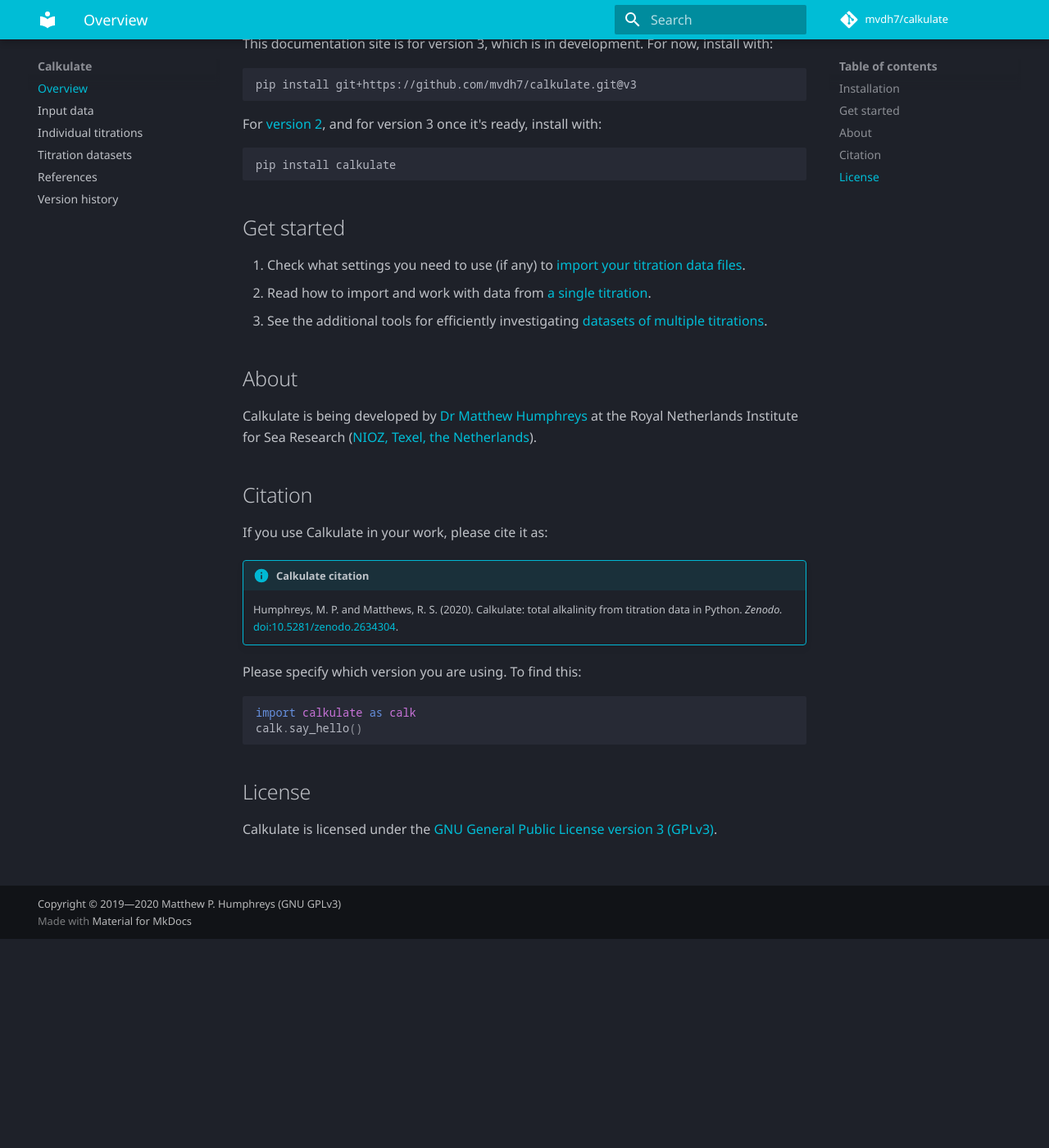
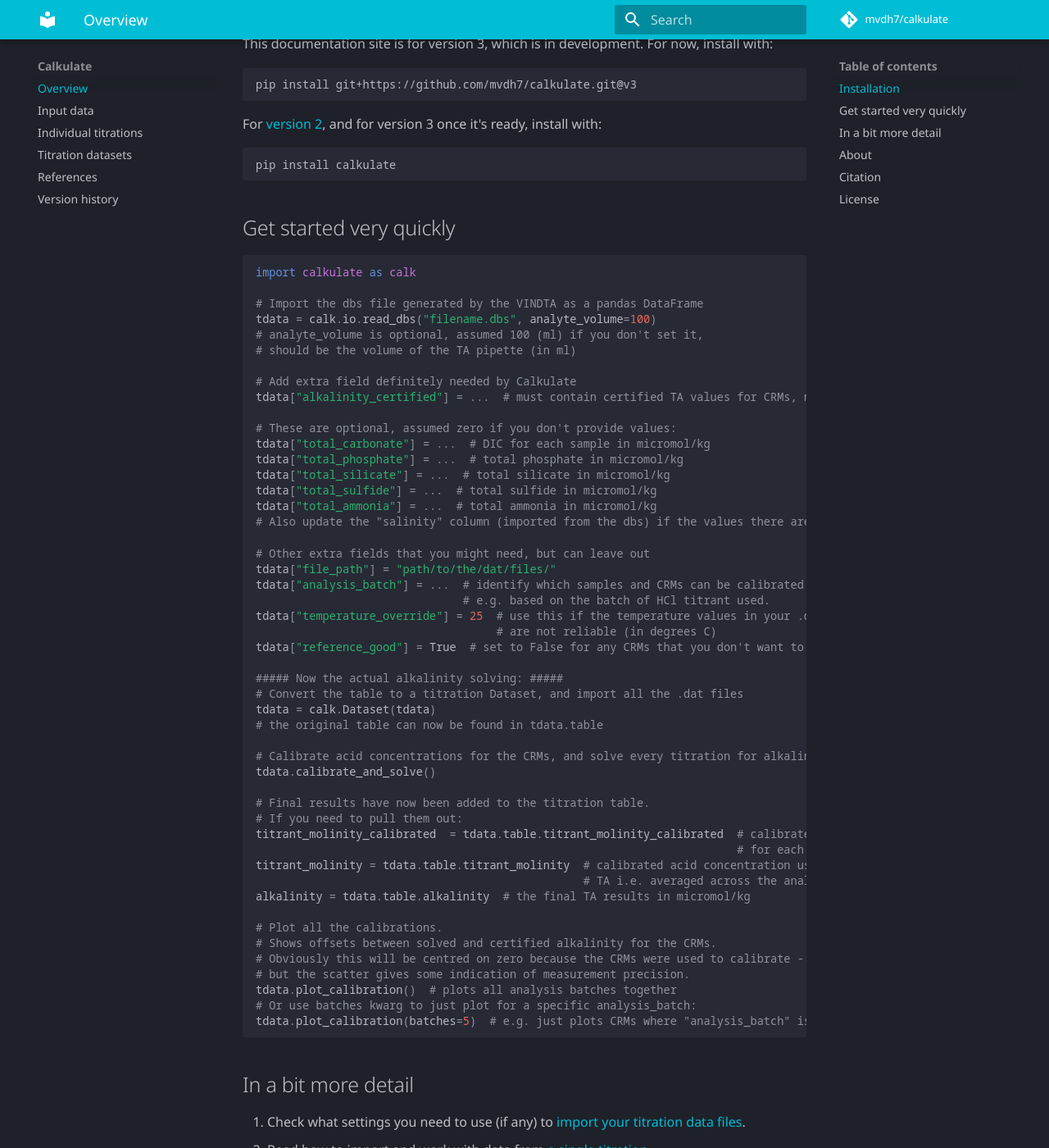
Before and after one commit to mvdh7/calkulate, an MkDocs documentation site: the page built from docs/index.md, in a window 1280 px wide and 1400 px high, scrolled down 255 px. Shown: the whole window at 82% size. Built offline with MkDocs 1.6.1 and Material for MkDocs 9.7.7, drawn with Linux system fonts in a browser that asks for light colours; comment, search, counter and statistics services are not loaded.

Commit message:
Add basic explainer

````diff
--- a/docs/index.md
+++ b/docs/index.md
@@ -12,7 +12,61 @@
 
     pip install calkulate
 
-## Get started
+## Get started very quickly
+
+```python
+import calkulate as calk
+
+# Import the dbs file generated by the VINDTA as a pandas DataFrame
+tdata = calk.io.read_dbs("filename.dbs", analyte_volume=100)
+# analyte_volume is optional, assumed 100 (ml) if you don't set it,
+# should be the volume of the TA pipette (in ml)
+
+# Add extra field definitely needed by Calkulate
+tdata["alkalinity_certified"] = ...  # must contain certified TA values for CRMs, np.nan everywhere else
+
+# These are optional, assumed zero if you don't provide values:
+tdata["total_carbonate"] = ...  # DIC for each sample in micromol/kg
+tdata["total_phosphate"] = ...  # total phosphate in micromol/kg
+tdata["total_silicate"] = ...  # total silicate in micromol/kg
+tdata["total_sulfide"] = ...  # total sulfide in micromol/kg
+tdata["total_ammonia"] = ...  # total ammonia in micromol/kg
+# Also update the "salinity" column (imported from the dbs) if the values there aren't correct
+
+# Other extra fields that you might need, but can leave out
+tdata["file_path"] = "path/to/the/dat/files/"
+tdata["analysis_batch"] = ...  # identify which samples and CRMs can be calibrated together,
+                               # e.g. based on the batch of HCl titrant used.
+tdata["temperature_override"] = 25  # use this if the temperature values in your .dat files
+                                    # are not reliable (in degrees C)
+tdata["reference_good"] = True  # set to False for any CRMs that you don't want to use for calibration
+
+##### Now the actual alkalinity solving: #####
+# Convert the table to a titration Dataset, and import all the .dat files
+tdata = calk.Dataset(tdata)
+# the original table can now be found in tdata.table
+
+# Calibrate acid concentrations for the CRMs, and solve every titration for alkalinity!
+tdata.calibrate_and_solve()
+
+# Final results have now been added to the titration table.
+# If you need to pull them out:
+titrant_molinity_calibrated  = tdata.table.titrant_molinity_calibrated  # calibrated acid concentration
+                                                                        # for each CRM individually
+titrant_molinity = tdata.table.titrant_molinity  # calibrated acid concentration used to calculate
+                                                 # TA i.e. averaged across the analysis_batch
+alkalinity = tdata.table.alkalinity  # the final TA results in micromol/kg
+
+# Plot all the calibrations.
+# Shows offsets between solved and certified alkalinity for the CRMs.
+# Obviously this will be centred on zero because the CRMs were used to calibrate -
+# but the scatter gives some indication of measurement precision.
+tdata.plot_calibration()  # plots all analysis batches together
+# Or use batches kwarg to just plot for a specific analysis_batch:
+tdata.plot_calibration(batches=5)  # e.g. just plots CRMs where "analysis_batch" is 5
+```
+
+## In a bit more detail
 
   1.  Check what settings you need to use (if any) to [import your titration data files](../inputs).
   2.  Read how to import and work with data from [a single titration](../titrations).
````
